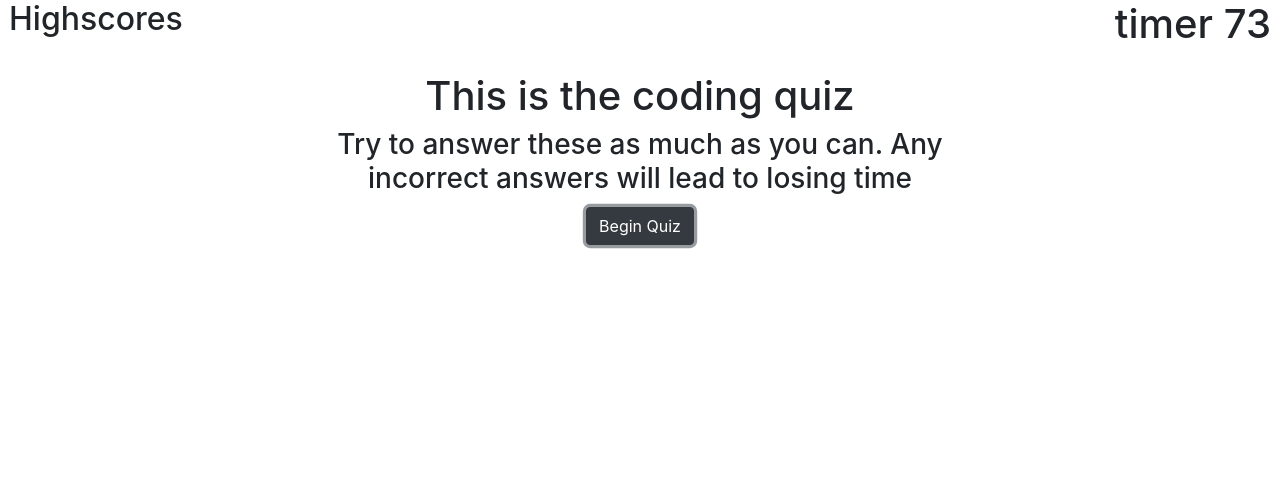
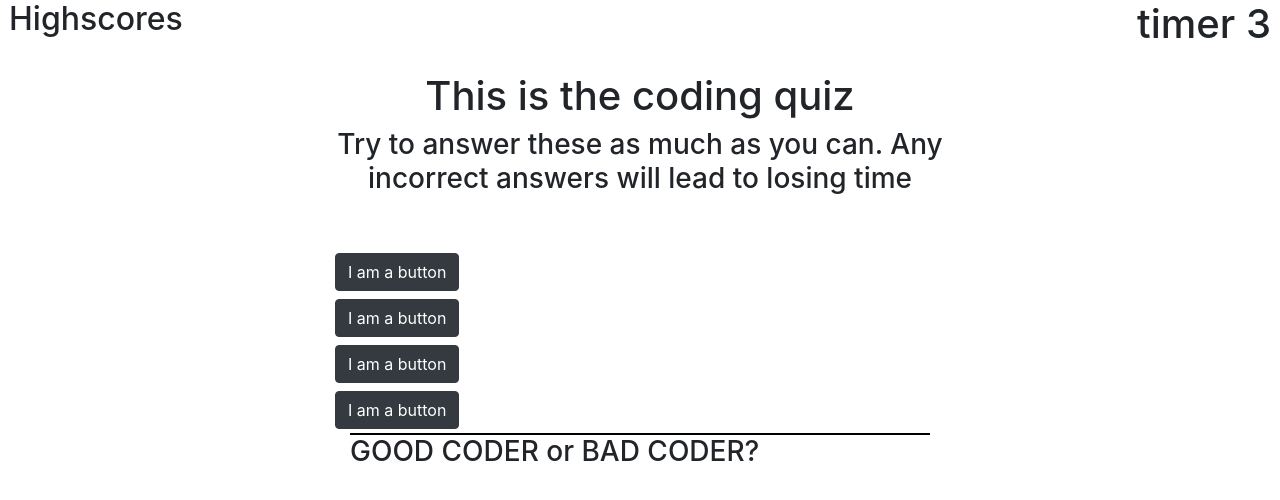
Before and after one commit to modern-sapien/javascript-quiz-project, a plain HTML site: page index.html in a window 1280 px wide. Both pictures are taken after a click on the button "Begin Quiz". Drawn offline with nearby package versions, Linux system fonts and the light colour scheme.

Commit message:
time works and displays NO TIME when time is up.

```diff
--- a/index.html
+++ b/index.html
@@ -50,7 +50,7 @@
                 <button type="button" class="btn btn-dark hideMe potentialAnswer" id="answer4">I am a button</button>
             </div>
         <div class="hideMe line" id="lineId"> </div>
-        <h2 class="hideMe" id="answerDisplay">You're wrong</h2>
+        <h3 class="hideMe" id="answerDisplay">GOOD CODER or BAD CODER?</h3>
         </div>
         </div>
 
--- a/quizScript.js
+++ b/quizScript.js
@@ -14,15 +14,26 @@ var lineDisp = document.querySelector("#lineId");
 var answerDisp = document.querySelector("#answerDisplay")
 
 
-var secondsLeft = 75;
+var secondsLeft = 5;
 
 timerButton.addEventListener("click", function() {
     setTimer();
+     timerButton.classList.add("hideMe");
+     posiAnswer1.classList.remove("hideMe");
+     posiAnswer2.classList.remove("hideMe");
+     posiAnswer3.classList.remove("hideMe");
+     posiAnswer4.classList.remove("hideMe");
+     lineDisp.classList.remove("hideMe");
+     answerDisp.classList.remove("hideMe");
 }, )
 
 function setTimer() {
     var timerInterval = setInterval(function() {
         secondsLeft--
         countDownNumbDisp.textContent = secondsLeft
+    if (secondsLeft === 0) {
+        clearInterval(timerInterval);
+        countDownNumbDisp.textContent = "NO TIME";
+    }
     } ,1000)
 }
```
